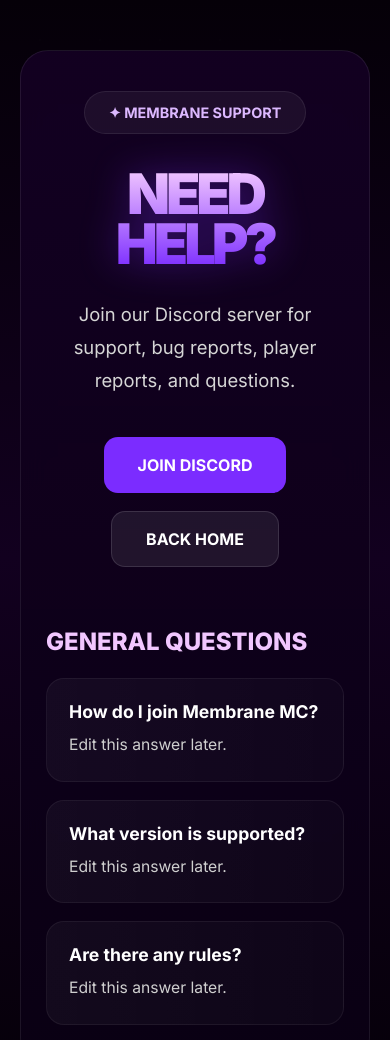
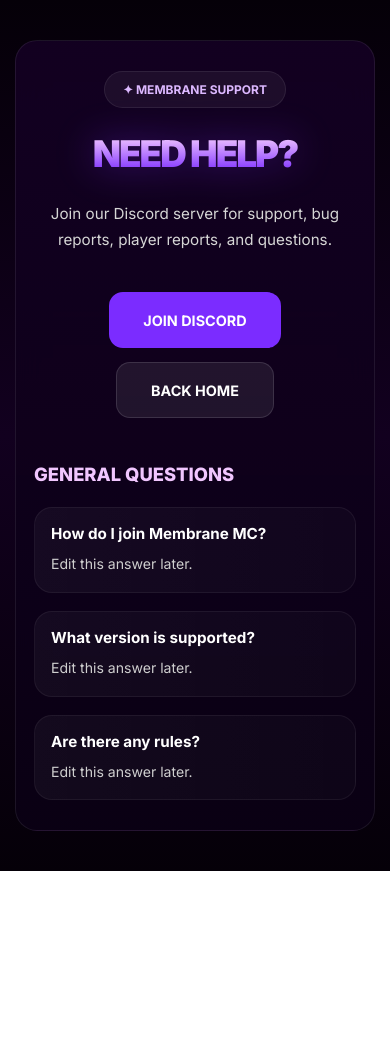
Before and after one commit to dineshrox186/membranemc, a plain HTML site: page support.html in a window 390 px wide. Shown: the top 1040 px of the page. After the commit the page ends 871 px from the top, so only its background shows below. Drawn offline with Linux system fonts and the light colour scheme.

Commit message:
Update support.css

```diff
--- a/support.css
+++ b/support.css
@@ -28,7 +28,7 @@ body{
 
 .particles{
 
-    position:absolute;
+    position:fixed;
     inset:0;
 
     background:
@@ -39,6 +39,8 @@ body{
     opacity:0.08;
 
     animation:moveParticles 40s linear infinite;
+
+    z-index:0;
 }
 
 /* MAIN */
@@ -56,7 +58,7 @@ body{
     position:relative;
     z-index:2;
 
-    padding:50px 20px;
+    padding:60px 20px;
 }
 
 /* BOX */
@@ -64,6 +66,8 @@ body{
 .support-box{
 
     width:760px;
+
+    max-width:100%;
 
     padding:60px;
 
@@ -125,6 +129,8 @@ h1{
     -webkit-text-fill-color:transparent;
 
     animation:pulse 3s infinite alternate;
+
+    word-break:break-word;
 }
 
 /* TEXT */
@@ -148,6 +154,8 @@ h1{
     gap:18px;
 
     margin-top:40px;
+
+    flex-wrap:wrap;
 }
 
 .buttons a{
@@ -158,7 +166,7 @@ h1{
 .primary-btn,
 .secondary-btn{
 
-    height:56px;
+    min-height:56px;
 
     padding:0 34px;
 
@@ -327,26 +335,154 @@ h1{
     }
 }
 
+/* TABLET */
+
+@media(max-width:1024px){
+
+    h1{
+
+        font-size:4.2rem;
+    }
+
+    .support-box{
+
+        padding:50px 35px;
+    }
+
+}
+
 /* MOBILE */
 
-@media(max-width:800px){
+@media(max-width:768px){
+
+    .support{
+
+        padding:40px 15px;
+    }
 
     .support-box{
 
         width:100%;
 
-        padding:40px 25px;
+        padding:40px 24px;
+
+        border-radius:22px;
+    }
+
+    .badge{
+
+        font-size:0.75rem;
+
+        padding:10px 18px;
+
+        margin-bottom:28px;
     }
 
     h1{
 
-        font-size:3.5rem;
+        font-size:3rem;
+
+        line-height:1;
+
+        letter-spacing:-2px;
+    }
+
+    .support-box p{
+
+        font-size:1rem;
+
+        line-height:1.7;
     }
 
     .buttons{
 
         flex-direction:column;
+
         align-items:center;
+
+        gap:14px;
+    }
+
+    .primary-btn,
+    .secondary-btn{
+
+        width:100%;
+
+        max-width:320px;
+    }
+
+    .faq-section{
+
+        margin-top:45px;
+    }
+
+    .faq-section h2{
+
+        font-size:1.3rem;
+    }
+
+    .faq-item{
+
+        padding:18px;
+    }
+
+    .faq-item h3{
+
+        font-size:1rem;
+    }
+
+    .faq-item p{
+
+        font-size:0.92rem;
+
+        line-height:1.6;
     }
 
 }
+
+/* EXTRA SMALL DEVICES */
+
+@media(max-width:480px){
+
+    h1{
+
+        font-size:2.3rem;
+    }
+
+    .support-box{
+
+        padding:30px 18px;
+    }
+
+    .support-box p{
+
+        font-size:0.95rem;
+    }
+
+    .primary-btn,
+    .secondary-btn{
+
+        font-size:0.9rem;
+    }
+
+    .faq-section h2{
+
+        font-size:1.15rem;
+    }
+
+    .faq-item{
+
+        padding:16px;
+    }
+
+    .faq-item h3{
+
+        font-size:0.95rem;
+    }
+
+    .faq-item p{
+
+        font-size:0.88rem;
+    }
+
+}
```
